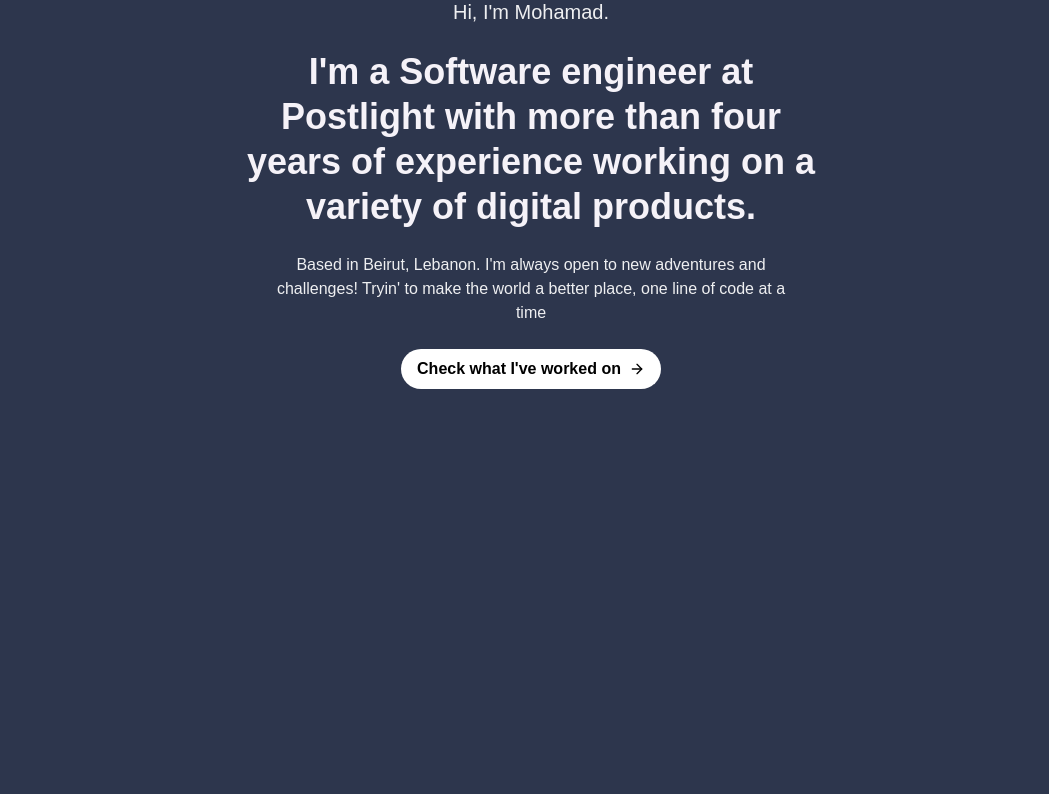
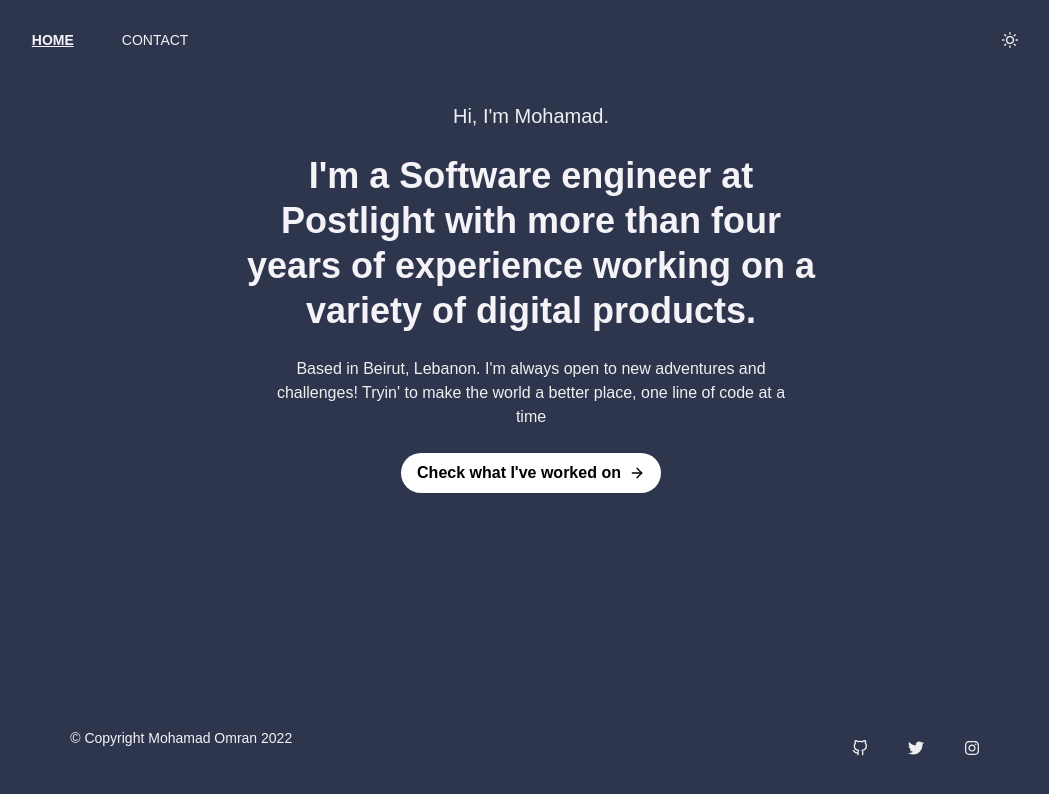
Before and after one commit to mohamadomran/portfolio, a Next.js app: page / in a window 1280 px wide. Shown: the top 794 px of the page, without its empty margins (109-1158 px from the left). Built offline with nearby package versions, Linux system fonts and the light colour scheme; no server answers; a web font is replaced by a local one.

Commit message:
feat: import new components

```diff
--- /dev/null
+++ b/src/config/nav.ts
@@ -0,0 +1,6 @@
+import { SOCIAL } from "@/config/social";
+
+export const NAV = [
+    { label: "Home", href: "/" },
+    { label: "Contact", href: `mailto:${SOCIAL.EMAIL}` },
+];
--- /dev/null
+++ b/src/config/social.tsx
@@ -0,0 +1,16 @@
+import { FaTwitter } from "react-icons/fa";
+import { FaInstagram } from "react-icons/fa";
+import { FiGithub } from "react-icons/fi";
+
+export const SOCIAL = {
+  GITHUB_ACCOUNT_URL: "https://github.com/mohamadomran",
+  EMAIL: "mohamadomran_13@hotmail.com",
+  INSTAGRAM_ACCOUNT_URL: "https://www.instagram.com/mohamadomran_13/",
+  TWITTER_ACCOUNT_URL : "https://twitter.com/itsmohamadomran",
+};
+
+export const HEADER_SOCIAL_ICONS = [
+  { href: SOCIAL.GITHUB_ACCOUNT_URL, "aria-label": "Github Account", icon: <FiGithub />, isExternal: true },
+  { href: SOCIAL.TWITTER_ACCOUNT_URL, "aria-label": "Medium Account", icon: <FaTwitter />, isExternal: true },
+  { href: SOCIAL.INSTAGRAM_ACCOUNT_URL, "aria-label": "Github Account", icon: <FaInstagram />, isExternal: true },
+];
--- a/src/layout/index.tsx
+++ b/src/layout/index.tsx
@@ -1,10 +1,14 @@
-import { Grid } from "@chakra-ui/react";
-import { Main } from "./Main";
+import { Grid } from "@chakra-ui/react"
+import { Main } from "./Main"
+import { Header } from "./Header"
+import { Footer } from "./Footer"
 
 export const Layout = ({ children }) => {
     return (
         <Grid gap="6" templateRows="auto 1fr auto" templateColumns="100%" height="100vh">
+            <Header />
             <Main>{children}</Main>
+            <Footer />
         </Grid>
-    );
-};
+    )
+}
```
